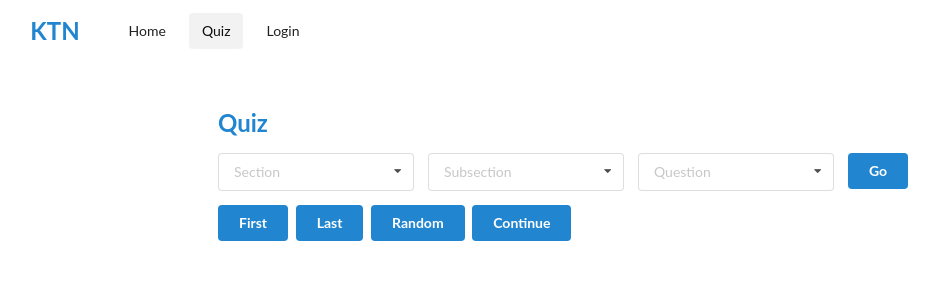
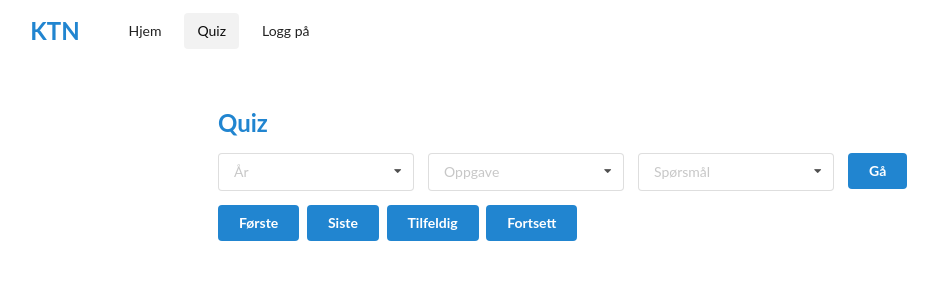
Before and after one commit to tenstad/ktn, a Django app: page /quiz/ in a window 1280 px wide. Shown: the top 300 px of the page, without its empty margins (72-1011 px from the left). Run offline with Django 3.2, Linux system fonts and the light colour scheme; data that the repository does not hold is empty.

Commit message:
Translate

```diff
--- a/account/templates/account/account.html
+++ b/account/templates/account/account.html
@@ -1,11 +1,11 @@
 {% extends 'ktn/base.html' %}
 {% load ktn_settings %}
 
-{% block title %}Account{% endblock title %}
+{% block title %}Bruker{% endblock title %}
 {% block tab %}account{% endblock tab %}
 
 {% block content %}
   <div class="ui text container">
-    <a class="ui {{ 'ACCENT_COLOR_NAME'|setting }} button" href="/account/logout/">Logout</a>
+    <a class="ui {{ 'ACCENT_COLOR_NAME'|setting }} button" href="/account/logout/">Logg ut</a>
   </div>
 {% endblock content %}
--- a/account/views.py
+++ b/account/views.py
@@ -19,7 +19,6 @@ class Login(FormView):
 
     def form_valid(self, form):
         login(self.request, auth(username=form.cleaned_data['username'], password=form.cleaned_data['password']))
-        messages.info(self.request, 'Login successful')
         return try_next(self.request, self.success_url)
 
 
@@ -30,7 +29,6 @@ class Register(FormView):
 
     def form_valid(self, form):
         login(self.request, form.save(self.request))
-        messages.info(self.request, 'Register successful')
         return try_next(self.request, self.success_url)
 
 
@@ -40,7 +38,6 @@ class Logout(View):
     def get(self, request, *args, **kwargs):
         if request.user.is_authenticated:
             auth_logout(request)
-            messages.info(request, 'Logout successful')
 
         return HttpResponseRedirect(self.success_url)
 
--- a/ktn/templates/ktn/header.html
+++ b/ktn/templates/ktn/header.html
@@ -6,7 +6,7 @@
       KTN
     </h2>
     <a class="item home_tab" href="/">
-      Home
+      Hjem
     </a>
     <a class="item quiz_tab" href="/quiz/">
       Quiz
@@ -17,7 +17,7 @@
       </a>
     {% else %}
       <a class="item login_tab" href="/account/login">
-        Login
+        Logg på
       </a>
     {% endif %}
   </div>
--- a/ktn/templates/ktn/index.html
+++ b/ktn/templates/ktn/index.html
@@ -4,8 +4,8 @@
 
 {% block content %}
   <div class="ui container text">
-    <h2 class="ui header item {{ "ACCENT_COLOR_NAME"|setting }}">Welcome</h2>
-    <p>This is a collection of all the previous true/false exam questions in TTM4100</p>
-    <a class="ui {{ 'ACCENT_COLOR_NAME'|setting }} button" href="/quiz/">Get started!</a>
+    <h2 class="ui header item {{ "ACCENT_COLOR_NAME"|setting }}">Velkommen</h2>
+    <p>Dette er en samling av alle true/false eksamen-spørsmål i TTM4100</p>
+    <a class="ui {{ 'ACCENT_COLOR_NAME'|setting }} button" href="/quiz/">Start!</a>
   </div>
 {% endblock content %}
--- a/quiz/templates/quiz/quiz.html
+++ b/quiz/templates/quiz/quiz.html
@@ -16,7 +16,7 @@
           <div class="ui selection subject dropdown search scrolling field">
             <input class="dummy" name="section" type="hidden">
             <i class="dropdown icon"></i>
-            <div class="default text">Section</div>
+            <div class="default text">År</div>
             <div class="menu">
               {% for section in sections %}
                 <div class="item">{{ section }}</div>
@@ -28,12 +28,12 @@
           <div class="ui selection subject dropdown search scrolling field">
             <input class="dummy" name="subsection" type="hidden">
             <i class="dropdown icon"></i>
-            <div class="default text">Subsection</div>
+            <div class="default text">Oppgave</div>
             <div class="menu">
               {% for subsection in subsections %}
                 <div class="item">{{ subsection }}</div>
               {% endfor %}
-              <div class="item" data-value="6">6 (2008 only)</div>
+              <div class="item" data-value="6">6 (bare 2008)</div>
             </div>
           </div>
         </div>
@@ -41,7 +41,7 @@
           <div class="ui selection subject dropdown search scrolling field">
             <input class="dummy" name="question" type="hidden">
             <i class="dropdown icon"></i>
-            <div class="default text">Question</div>
+            <div class="default text">Spørsmål</div>
             <div class="menu">
               {% for question in questions %}
                 <div class="item">{{ question }}</div>
@@ -50,16 +50,16 @@
           </div>
         </div>
         <div class="field">
-          <a class="ui {{ 'ACCENT_COLOR_NAME'|setting }} button submit">Go</a>
+          <a class="ui {{ 'ACCENT_COLOR_NAME'|setting }} button submit">Gå</a>
         </div>
       </div>
     </form>
 
 
-    <a class="ui {{ 'ACCENT_COLOR_NAME'|setting }} button" href="/quiz/first">First</a>
-    <a class="ui {{ 'ACCENT_COLOR_NAME'|setting }} button" href="/quiz/last">Last</a>
-    <a class="ui {{ 'ACCENT_COLOR_NAME'|setting }} button" href="/quiz/random">Random</a>
-    <a class="ui {{ 'ACCENT_COLOR_NAME'|setting }} button" href="/quiz/continue">Continue</a>
+    <a class="ui {{ 'ACCENT_COLOR_NAME'|setting }} button" href="/quiz/first">Første</a>
+    <a class="ui {{ 'ACCENT_COLOR_NAME'|setting }} button" href="/quiz/last">Siste</a>
+    <a class="ui {{ 'ACCENT_COLOR_NAME'|setting }} button" href="/quiz/random">Tilfeldig</a>
+    <a class="ui {{ 'ACCENT_COLOR_NAME'|setting }} button" href="/quiz/continue">Fortsett</a>
   </div>
 
   <script src="{% static "quiz/js/quiz.js" %}"></script>
--- a/quiz/views.py
+++ b/quiz/views.py
@@ -38,7 +38,7 @@ class Quiz(View):
 
             return HttpResponseRedirect('/quiz/%s/%s/%s/' % (section.number, subsection.number, question.number))
         except (ValueError, Section.DoesNotExist, Subsection.DoesNotExist, QuestionModel.DoesNotExist):
-            messages.error(request, 'Question does not exist')
+            messages.error(request, 'Spørsmålet eksisterer ikke')
             return HttpResponseRedirect('/quiz/')
 
 
```
Also changed, not shown: account/forms.py (+8 -8 lines), account/templates/account/login.html (+6 -6 lines), account/templates/account/register.html (+5 -5 lines), ktn/templates/ktn/delete.html (+4 -4 lines), quiz/templates/quiz/question.html (+4 -4 lines).
